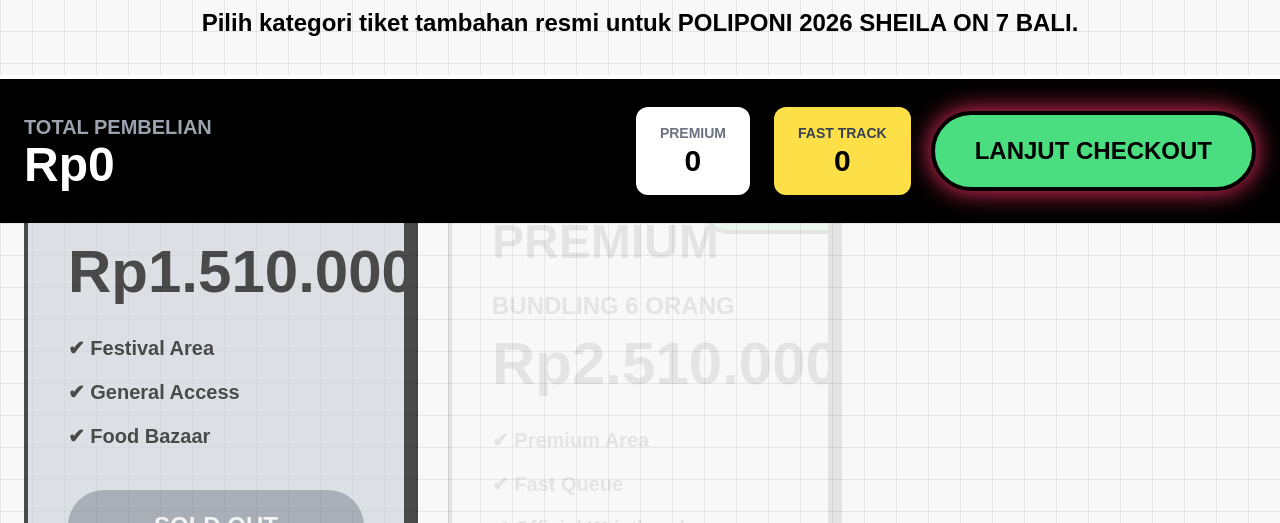
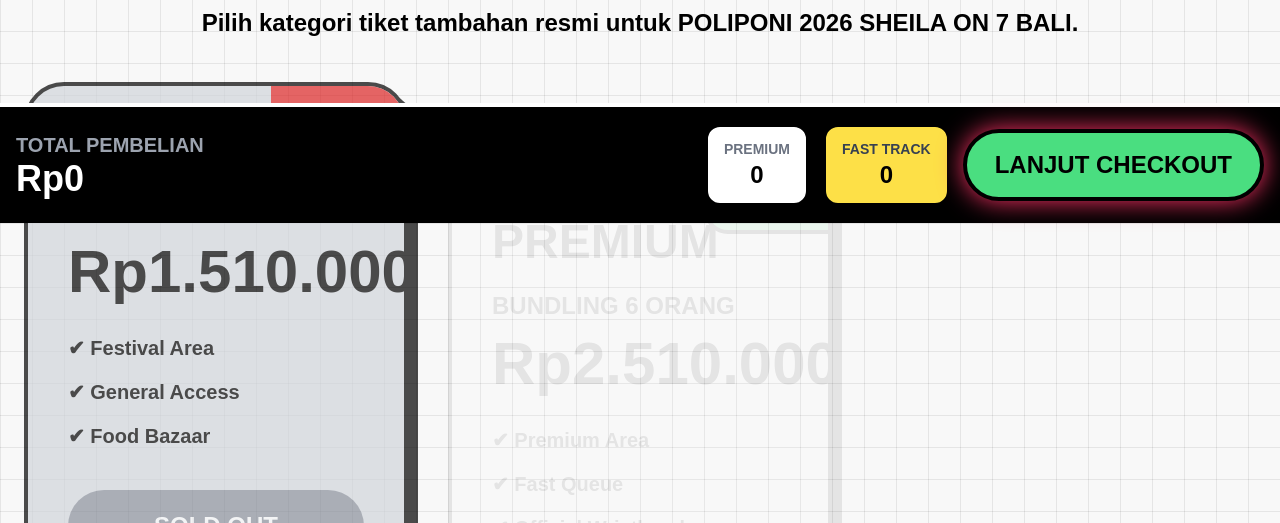
Before and after one commit to albertmahesa888-cell/HALAMAN-3, a plain HTML site: page index.html in a window 1280 px wide. Shown: the part 577-1100 px from the top of the page. Drawn offline with nearby package versions, Linux system fonts and the light colour scheme.

Commit message:
Update index.html

```diff
--- a/index.html
+++ b/index.html
@@ -226,28 +226,28 @@
 </section>
 
 <!-- TOTAL -->
-<section class="fixed bottom-0 left-0 w-full bg-black border-t-4 border-white py-6 px-6 z-50">
+<section class="sticky bottom-0 left-0 w-full bg-black border-t-4 border-white py-4 px-4 z-40">
 
-  <div class="max-w-7xl mx-auto flex flex-col lg:flex-row justify-between items-center gap-6">
+  <div class="max-w-7xl mx-auto flex flex-col lg:flex-row justify-between items-center gap-4">
 
     <div class="text-white">
       <div class="text-xl font-bold text-gray-400">TOTAL PEMBELIAN</div>
-      <div id="totalPrice" class="text-5xl font-black">Rp0</div>
+      <div id="totalPrice" class="text-3xl lg:text-4xl font-black">Rp0</div>
     </div>
 
-    <div class="flex gap-4 items-center">
+    <div class="flex flex-wrap gap-3 items-center justify-center">
 
-      <div class="bg-white px-6 py-4 rounded-2xl border-4 border-black text-center">
+      <div class="bg-white px-4 py-3 rounded-2xl border-4 border-black text-center min-w-[90px]">
         <div class="text-sm font-bold text-gray-500">PREMIUM</div>
-        <div id="premiumCount" class="text-3xl font-black">0</div>
+        <div id="premiumCount" class="text-2xl font-black">0</div>
       </div>
 
-      <div class="bg-yellow-300 px-6 py-4 rounded-2xl border-4 border-black text-center">
+      <div class="bg-yellow-300 px-4 py-3 rounded-2xl border-4 border-black text-center min-w-[90px]">
         <div class="text-sm font-bold text-gray-700">FAST TRACK</div>
-        <div id="fastCount" class="text-3xl font-black">0</div>
+        <div id="fastCount" class="text-2xl font-black">0</div>
       </div>
 
-      <button class="bg-green-400 text-black px-10 py-5 rounded-full text-2xl font-black hover:scale-110 transition glow border-4 border-black">
+      <button class="bg-green-400 text-black px-7 py-4 rounded-full text-lg lg:text-2xl font-black hover:scale-110 transition glow border-4 border-black whitespace-nowrap">
         LANJUT CHECKOUT
       </button>
 
```
